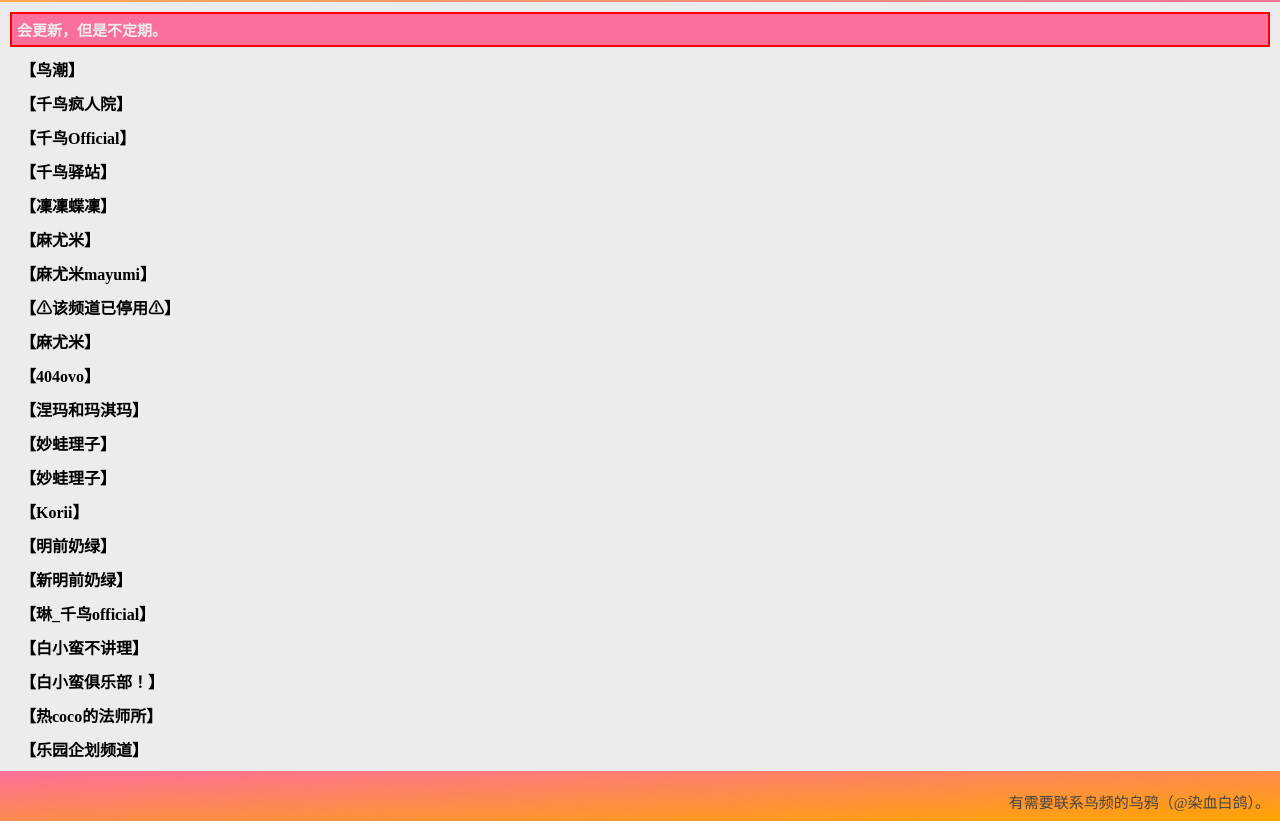
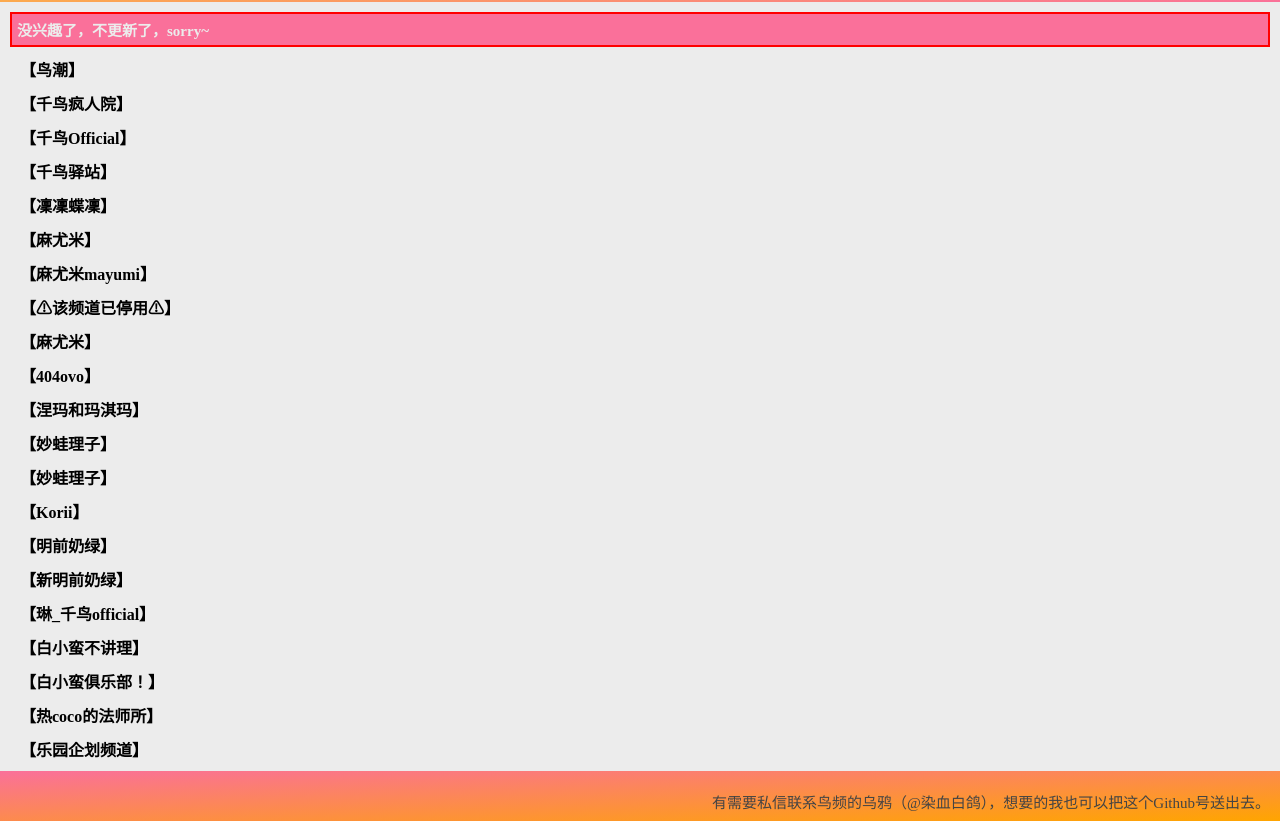
Before and after one commit to BirdChannel/birdGuid, a plain HTML site: page index.html in a window 1280 px wide. Shown: the part 48-869 px from the top of the page. Drawn offline with Linux system fonts and the light colour scheme.

Commit message:
不更新了

```diff
--- a/index.html
+++ b/index.html
@@ -156,7 +156,7 @@
     </header>
     <div class="content">
         <div class="notice">
-            会更新，但是不定期。
+            没兴趣了，不更新了，sorry~
         </div>
         <div class="web">
            <a class="webItem" href="https://pd.qq.com/s/c0b0vqe4p" target="_blank">
@@ -226,7 +226,7 @@
     </div>
     <footer class="footer">
         <div class="footerText">
-            有需要联系鸟频的乌鸦（@染血白鸽）。
+            有需要私信联系鸟频的乌鸦（@染血白鸽），想要的我也可以把这个Github号送出去。
         </div>
     </footer>
 </body>
```
